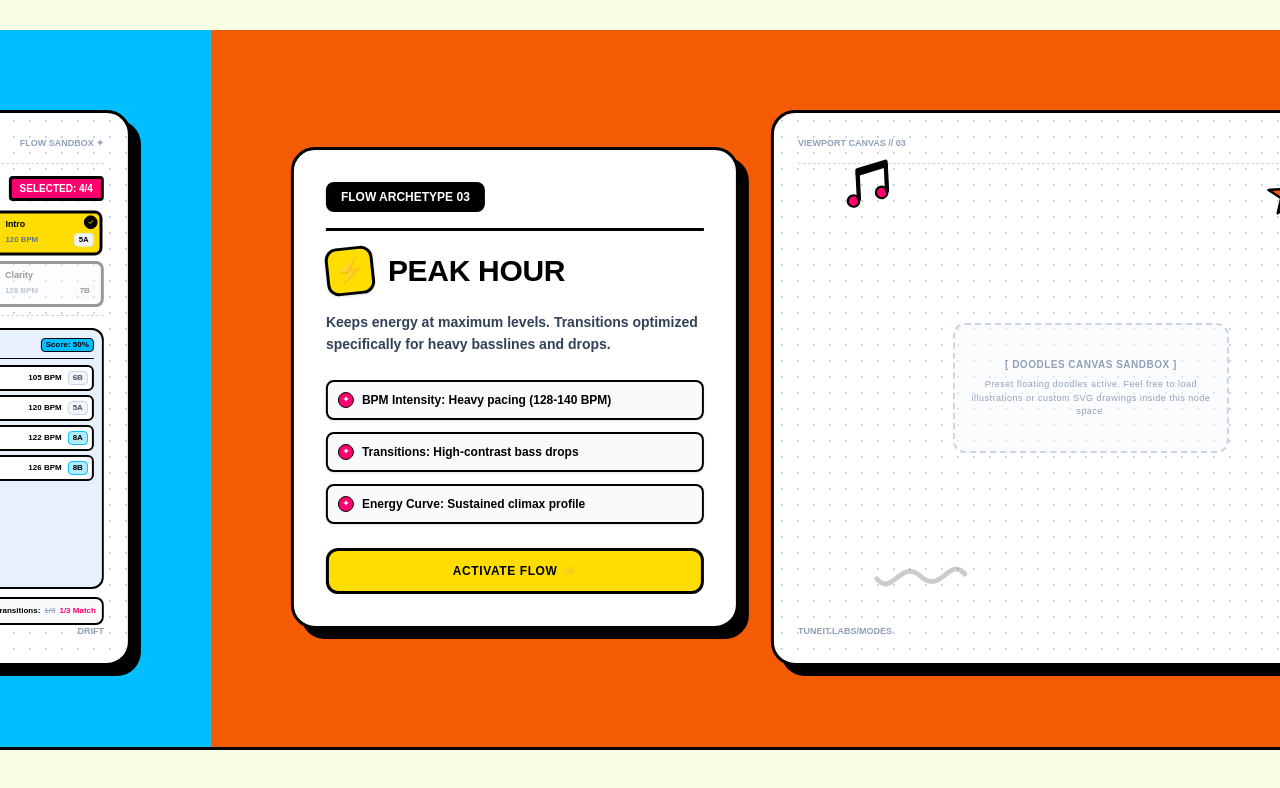
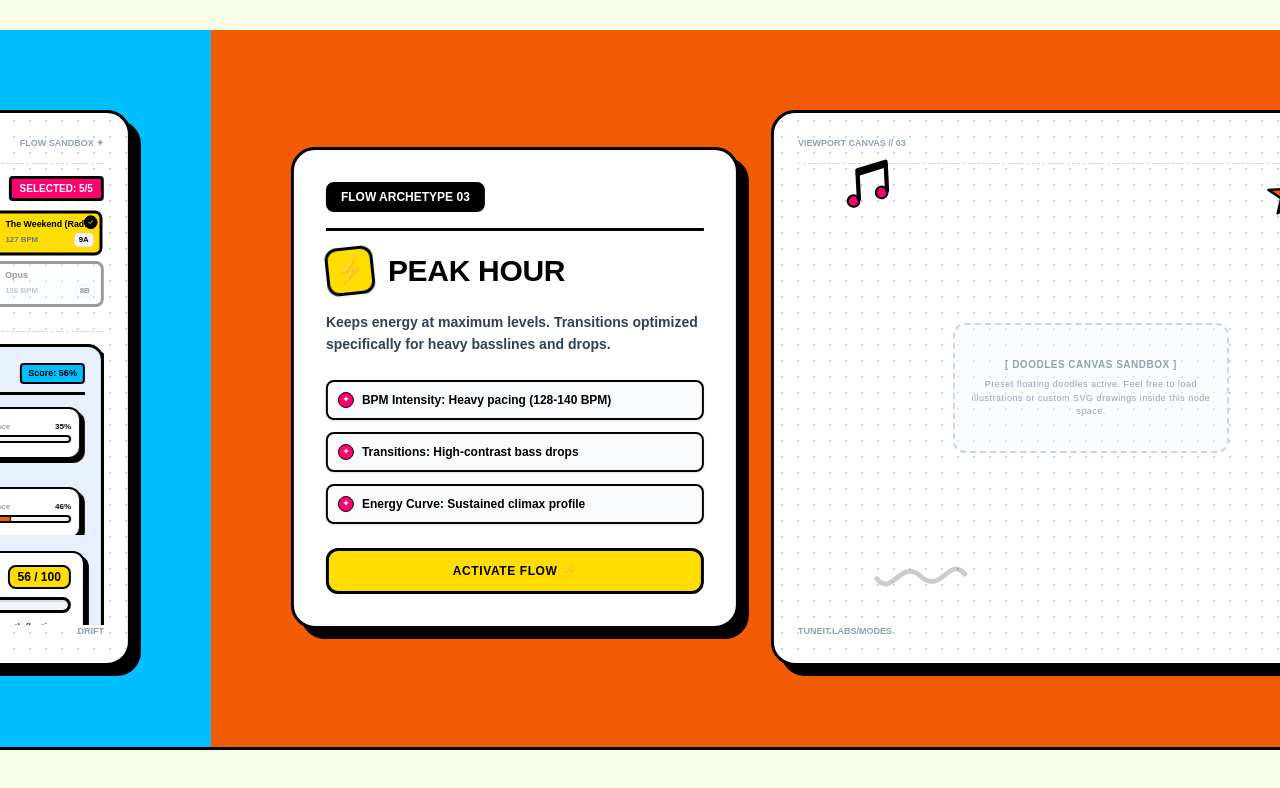
Before and after one commit to Basant-creator/TuneIt, a Next.js app: page / in a window 1280 px wide. Shown: the part 2060-2848 px from the top of the page. Built offline with nearby package versions, Linux system fonts and the light colour scheme; no server answers; a web font is replaced by a local one.

Commit message:
Some more tinkering

```diff
--- a/src/app/page.tsx
+++ b/src/app/page.tsx
@@ -155,7 +155,7 @@ const flowModes = [
 export default function Home() {
   const [activeTab, setActiveTab] = React.useState<'chaotic' | 'optimized'>('chaotic');
   const [selectedFlow, setSelectedFlow] = React.useState('bu');
-  const [selectedSandboxTrackIds, setSelectedSandboxTrackIds] = React.useState<string[]>(['s1', 's2', 's3', 's4']);
+  const [selectedSandboxTrackIds, setSelectedSandboxTrackIds] = React.useState<string[]>(['s1', 's2', 's3', 's4', 's5']);
 
   const containerRef = React.useRef<HTMLDivElement>(null);
   const { scrollYProgress } = useScroll({
--- a/src/components/FlowSandbox.tsx
+++ b/src/components/FlowSandbox.tsx
@@ -3,7 +3,7 @@
 import * as React from 'react';
 import { motion, AnimatePresence } from 'framer-motion';
 import { cn } from '@/utils/cn';
-import { Sparkles, ArrowRight, Check, Info } from 'lucide-react';
+import { Sparkles, Check, Info } from 'lucide-react';
 
 interface Track {
   id: string;
@@ -18,6 +18,51 @@ interface Track {
 const PRESET_TRACKS: Track[] = [
   {
     id: 's1',
+    name: 'Simpson Wave 1995',
+    artist: 'FrankJavCee',
+    bpm: 85,
+    key: '2A',
+    energy: 0.55,
+    coverUrl: 'https://images.unsplash.com/photo-1550745165-9bc0b252726f?w=80',
+  },
+  {
+    id: 's2',
+    name: 'Crystal Skies',
+    artist: 'VXLLAIN, iGRES, ENXK',
+    bpm: 103,
+    key: '3A',
+    energy: 0.65,
+    coverUrl: 'https://images.unsplash.com/photo-1518609878373-06d740f60d8b?w=80',
+  },
+  {
+    id: 's3',
+    name: 'Coffin Nail',
+    artist: 'MF DOOM',
+    bpm: 95,
+    key: '10B',
+    energy: 0.70,
+    coverUrl: 'https://images.unsplash.com/photo-1470229722913-7c0e2dbbafd3?w=80',
+  },
+  {
+    id: 's4',
+    name: 'The Weekend (Radio Edit)',
+    artist: 'Michael Gray',
+    bpm: 127,
+    key: '9A',
+    energy: 0.82,
+    coverUrl: 'https://images.unsplash.com/photo-1516450360452-9312f5e86fc7?w=80',
+  },
+  {
+    id: 's5',
+    name: 'Riptide',
+    artist: 'Vance Joy',
+    bpm: 102,
+    key: '12A',
+    energy: 0.60,
+    coverUrl: 'https://images.unsplash.com/photo-1506157786151-b8491531f063?w=80',
+  },
+  {
+    id: 's6',
     name: 'Midnight City',
     artist: 'M83',
     bpm: 105,
@@ -26,7 +71,7 @@ const PRESET_TRACKS: Track[] = [
     coverUrl: 'https://images.unsplash.com/photo-1514525253161-7a46d19cd819?w=80',
   },
   {
-    id: 's2',
+    id: 's7',
     name: 'Innerbloom',
     artist: 'RÜFÜS DU SOL',
     bpm: 122,
@@ -35,7 +80,7 @@ const PRESET_TRACKS: Track[] = [
     coverUrl: 'https://images.unsplash.com/photo-1508700115892-45ecd05ae2ad?w=80',
   },
   {
-    id: 's3',
+    id: 's8',
     name: 'Opus',
     artist: 'Eric Prydz',
     bpm: 126,
@@ -43,58 +88,9 @@ const PRESET_TRACKS: Track[] = [
     energy: 0.88,
     coverUrl: 'https://images.unsplash.com/photo-1511671782779-c97d3d27a1d4?w=80',
   },
-  {
-    id: 's4',
-    name: 'Intro',
-    artist: 'The xx',
-    bpm: 120,
-    key: '5A',
-    energy: 0.35,
-    coverUrl: 'https://images.unsplash.com/photo-1470225620780-dba8ba36b745?w=80',
-  },
-  {
-    id: 's5',
-    name: 'Language',
-    artist: 'Porter Robinson',
-    bpm: 128,
-    key: '8B',
-    energy: 0.89,
-    coverUrl: 'https://images.unsplash.com/photo-1516450360452-9312f5e86fc7?w=80',
-  },
-  {
-    id: 's6',
-    name: 'Strobe',
-    artist: 'deadmau5',
-    bpm: 128,
-    key: '10A',
-    energy: 0.72,
-    coverUrl: 'https://images.unsplash.com/photo-1498038432885-c6f3f1b912ee?w=80',
-  },
-  {
-    id: 's7',
-    name: 'Adagio for Strings',
-    artist: 'Tiësto',
-    bpm: 138,
-    key: '7A',
-    energy: 0.95,
-    coverUrl: 'https://images.unsplash.com/photo-1459749411175-04bf5292ceea?w=80',
-  },
-  {
-    id: 's8',
-    name: 'Clarity',
-    artist: 'Zedd',
-    bpm: 128,
-    key: '7B',
-    energy: 0.80,
-    coverUrl: 'https://images.unsplash.com/photo-1506157786151-b8491531f063?w=80',
-  },
 ];
 
 // Helper to check Camelot key compatibility
-// A key signature matches if:
-// 1. Identical key
-// 2. Same number, opposite letter (8A <-> 8B)
-// 3. Difference of exactly 1 in number, same letter (8A <-> 9A, 12A <-> 1A)
 function areKeysCompatible(k1: string, k2: string): boolean {
   if (k1 === k2) return true;
 
@@ -114,34 +110,29 @@ function areKeysCompatible(k1: string, k2: string): boolean {
   return false;
 }
 
-// Calculate the quality of transition between two tracks (specifically for Drift)
-// Returns a lower score for better/smoother transitions
+// Calculate transition penalty (for optimizer)
 function getTransitionPenalty(t1: Track, t2: Track): number {
   const bpmDiff = Math.abs(t1.bpm - t2.bpm);
   const keyComp = areKeysCompatible(t1.key, t2.key);
 
-  // High BPM shifts are heavily penalized for Drift
-  // Key mismatch adds a small penalty
-  let score = bpmDiff * 2;
+  let penalty = bpmDiff * 3;
   if (!keyComp) {
-    score += 15; // penalty for poor harmonic compatibility
+    penalty += 15; // penalty for poor harmonic compatibility
   }
 
-  return score;
+  return penalty;
 }
 
-// Permute array helper
-function permute<T>(arr: T[]): T[][] {
-  if (arr.length === 0) return [[]];
-  const result: T[][] = [];
-  for (let i = 0; i < arr.length; i++) {
-    const rest = [...arr.slice(0, i), ...arr.slice(i + 1)];
-    const permutations = permute(rest);
-    for (const p of permutations) {
-      result.push([arr[i], ...p]);
-    }
-  }
-  return result;
+// Calculate transition score between two tracks (0-100)
+function getTransitionScore(t1: Track, t2: Track): number {
+  const bpmDiff = Math.abs(t1.bpm - t2.bpm);
+  const keyComp = areKeysCompatible(t1.key, t2.key);
+
+  // 50 points for BPM difference, 50 points for Key compatibility
+  const bpmPoints = Math.max(0, 50 - bpmDiff * 3.5);
+  const keyPoints = keyComp ? 50 : 20;
+
+  return Math.max(30, Math.min(100, Math.round(bpmPoints + keyPoints)));
 }
 
 interface FlowSandboxProps {
@@ -157,7 +148,7 @@ export function FlowSandbox({ modeId, selectedTrackIds, onChangeSelected }: Flow
     if (selectedTrackIds.includes(id)) {
       onChangeSelected(selectedTrackIds.filter((tId) => tId !== id));
     } else {
-      if (selectedTrackIds.length < 4) {
+      if (selectedTrackIds.length < 5) {
         onChangeSelected([...selectedTrackIds, id]);
       }
     }
@@ -169,72 +160,98 @@ export function FlowSandbox({ modeId, selectedTrackIds, onChangeSelected }: Flow
       .filter((t): t is Track => !!t);
   }, [selectedTrackIds]);
 
+  // Auto-select the remaining 3 tracks to complete the 8-track pool
+  const randomTracks = React.useMemo(() => {
+    if (selectedTrackIds.length < 5) return [];
+    return PRESET_TRACKS.filter((t) => !selectedTrackIds.includes(t.id));
+  }, [selectedTrackIds]);
+
+  // Optimize sequence of the 8 tracks using DFS backtracking (super fast & no heap allocation)
   const optimizedTracks = React.useMemo(() => {
-    if (selectedTracksInOrder.length !== 4) return [];
+    if (selectedTracksInOrder.length !== 5) return [];
 
-    // We only implement Drift ('df') sorting for now
+    const allTracks = [...selectedTracksInOrder, ...randomTracks];
+    if (allTracks.length !== 8) return allTracks;
+
     if (isDrift) {
-      const allPermutations = permute(selectedTracksInOrder);
-      let bestPerm = allPermutations[0];
+      let bestPerm: Track[] = [...allTracks];
       let bestPenalty = Infinity;
 
-      for (const perm of allPermutations) {
-        let totalPenalty = 0;
-        for (let i = 0; i < perm.length - 1; i++) {
-          totalPenalty += getTransitionPenalty(perm[i], perm[i + 1]);
+      const currentPerm: Track[] = [];
+      const used = new Array(8).fill(false);
+
+      const backtrack = (idx: number, currentPenalty: number) => {
+        if (currentPenalty >= bestPenalty) return;
+
+        if (idx === 8) {
+          bestPenalty = currentPenalty;
+          bestPerm = [...currentPerm];
+          return;
         }
-        if (totalPenalty < bestPenalty) {
-          bestPenalty = totalPenalty;
-          bestPerm = perm;
+
+        for (let i = 0; i < 8; i++) {
+          if (used[i]) continue;
+
+          let nextPenalty = 0;
+          if (idx > 0) {
+            nextPenalty = getTransitionPenalty(currentPerm[idx - 1], allTracks[i]);
           }
+
+          used[i] = true;
+          currentPerm.push(allTracks[i]);
+
+          backtrack(idx + 1, currentPenalty + nextPenalty);
+
+          currentPerm.pop();
+          used[i] = false;
         }
+      };
+
+      backtrack(0, 0);
       return bestPerm;
     }
 
-    // Default fallback (keep original order)
-    return selectedTracksInOrder;
-  }, [selectedTracksInOrder, isDrift]);
+    // Default fallback
+    return allTracks;
+  }, [selectedTracksInOrder, randomTracks, isDrift]);
 
-  // Statistics
+  // Overall playlist stats and score
   const stats = React.useMemo(() => {
-    if (selectedTracksInOrder.length !== 4 || optimizedTracks.length !== 4) return null;
+    if (selectedTracksInOrder.length !== 5 || optimizedTracks.length !== 8) return null;
 
-    const getStatsForOrder = (tracks: Track[]) => {
-      let totalBpmDiff = 0;
-      let compatibleTransitions = 0;
-      for (let i = 0; i < tracks.length - 1; i++) {
-        totalBpmDiff += Math.abs(tracks[i].bpm - tracks[i + 1].bpm);
-        if (areKeysCompatible(tracks[i].key, tracks[i + 1].key)) {
-          compatibleTransitions++;
+    let totalScore = 0;
+    for (let i = 0; i < optimizedTracks.length - 1; i++) {
+      totalScore += getTransitionScore(optimizedTracks[i], optimizedTracks[i + 1]);
     }
+
+    const flowScore = Math.max(30, Math.min(100, Math.round(totalScore / 7)));
+
+    let feedbackMessage = "";
+    if (flowScore >= 90) {
+      feedbackMessage = "🌊 Perfect Drift Flow! Your playlist transitions are buttery smooth. The tempo drifts gently and keys lock in harmonically for an uninterrupted state of flow.";
+    } else if (flowScore >= 75) {
+      feedbackMessage = "⚡ Good Vibes Flow. Solid transitions with minor tempo changes. The groove is maintained nicely, creating a pleasant listening journey.";
+    } else if (flowScore >= 60) {
+      feedbackMessage = "⚠️ Transition Alerts. There are a few noticeable jumps in tempo or key changes. Some transitions might feel abrupt to listeners.";
+    } else {
+      feedbackMessage = "💥 Turbulent Energy. High BPM gaps or key clashes detected. Great for high-contrast sets, but lacks a smooth floating drift flow.";
     }
-      const maxBpmJump = Math.max(...tracks.slice(0, -1).map((t, idx) => Math.abs(t.bpm - tracks[idx + 1].bpm)));
-      return { totalBpmDiff, compatibleTransitions, maxBpmJump };
-    };
 
-    const before = getStatsForOrder(selectedTracksInOrder);
-    const after = getStatsForOrder(optimizedTracks);
-
-    // Calculate score (out of 100)
-    // Max BPM jump under 5 is ideal, every BPM jump above 5 penalizes. Key compatibility rewards.
-    const rawScore = 100 - after.maxBpmJump * 2 - (3 - after.compatibleTransitions) * 10;
-    const flowScore = Math.max(50, Math.min(99, Math.round(rawScore)));
-
-    return { before, after, flowScore };
+    return { flowScore, feedbackMessage };
   }, [selectedTracksInOrder, optimizedTracks]);
 
   return (
-    <div className="flex flex-col h-full justify-between">
+    <div className="flex flex-col h-full justify-between gap-4">
 
       {/* 1. Track Selector Header */}
       <div>
-        <div className="flex justify-between items-center mb-2">
-          <h4 className="text-xs font-black uppercase tracking-tight">1. Build Your Mix (Select 4)</h4>
+        <div className="flex justify-between items-center mb-2 select-none">
+          <h4 className="text-xs font-black uppercase tracking-tight">1. Build Your Mix (Select 5)</h4>
           <span className={cn(
             "neo-border px-2 py-0.5 rounded text-[10px] font-black uppercase font-mono select-none",
-            selectedTrackIds.length === 4 ? "bg-brand-pink text-white border-black" : "bg-brand-yellow text-black border-black animate-pulse"
+            selectedTrackIds.length === 5 ? "bg-brand-pink text-white border-black animate-none" : "bg-brand-yellow text-black border-black animate-pulse"
           )}>
-            Selected: {selectedTrackIds.length}/4
+            Selected: {selectedTrackIds.length}/5
           </span>
         </div>
 
@@ -242,7 +259,7 @@ export function FlowSandbox({ modeId, selectedTrackIds, onChangeSelected }: Flow
         <div className="grid grid-cols-2 sm:grid-cols-4 gap-1.5 mb-2">
           {PRESET_TRACKS.map((track) => {
             const isSelected = selectedTrackIds.includes(track.id);
-            const isDisabled = !isSelected && selectedTrackIds.length >= 4;
+            const isDisabled = !isSelected && selectedTrackIds.length >= 5;
 
             return (
               <button
@@ -281,20 +298,20 @@ export function FlowSandbox({ modeId, selectedTrackIds, onChangeSelected }: Flow
       </div>
 
       {/* 2. Visual Mixer / Output Display */}
-      <div className="flex-1 border-t border-dashed border-slate-300 pt-3 flex flex-col justify-center">
+      <div className="flex-1 border-t border-dashed border-slate-300 pt-3 flex flex-col justify-center min-h-[350px]">
         <AnimatePresence mode="wait">
-          {selectedTrackIds.length < 4 ? (
+          {selectedTrackIds.length < 5 ? (
             <motion.div
               key="prompt"
               initial={{ opacity: 0, y: 10 }}
               animate={{ opacity: 1, y: 0 }}
               exit={{ opacity: 0, y: -10 }}
-              className="text-center py-8 font-mono max-w-sm mx-auto"
+              className="text-center py-8 font-mono max-w-sm mx-auto select-none"
             >
               <Info className="w-8 h-8 text-brand-pink mx-auto mb-2" />
               <p className="text-xs font-black text-slate-600 uppercase">Awaiting Playlist Construction</p>
               <p className="text-[10px] text-slate-400 mt-1 leading-normal">
-                Click {4 - selectedTrackIds.length} more track{4 - selectedTrackIds.length > 1 ? 's' : ''} to preview the Drift engine alignment rules.
+                Click {5 - selectedTrackIds.length} more track{5 - selectedTrackIds.length > 1 ? 's' : ''} to preview the Drift engine alignment rules.
               </p>
             </motion.div>
           ) : (
@@ -303,96 +320,131 @@ export function FlowSandbox({ modeId, selectedTrackIds, onChangeSelected }: Flow
               initial={{ opacity: 0 }}
               animate={{ opacity: 1 }}
               exit={{ opacity: 0 }}
-              className="grid grid-cols-1 md:grid-cols-2 gap-3 h-full"
+              className="h-full flex flex-col"
             >
-              {/* Before Column */}
-              <div className="flex flex-col justify-between bg-slate-50 border-2 border-black rounded-xl p-2">
-                <div className="border-b border-black pb-1.5 mb-1.5 flex justify-between items-center">
-                  <span className="text-[9px] font-black uppercase text-brand-orange">1. Chaotic Selection Order</span>
-                </div>
-                <div className="space-y-1 flex-1">
-                  {selectedTracksInOrder.map((track, idx) => (
-                    <div
-                      key={`before-${track.id}`}
-                      className="bg-white border-2 border-black p-1 rounded-md flex items-center justify-between text-[9px]"
-                    >
-                      <div className="flex items-center gap-1.5 min-w-0">
-                        <span className="w-3.5 h-3.5 rounded bg-slate-200 border border-black flex items-center justify-center font-bold font-mono text-[8px]">{idx + 1}</span>
-                        <span className="font-extrabold truncate">{track.name}</span>
-                      </div>
-                      <div className="flex gap-2 font-mono text-[8px] text-right font-bold shrink-0">
-                        <span>{track.bpm} BPM</span>
-                        <span className="bg-slate-100 border border-slate-300 px-1 rounded text-[7px] font-black">{track.key}</span>
-                      </div>
-                    </div>
-                  ))}
-                </div>
-              </div>
-
-              {/* After Column (Optimized) */}
-              <div className="flex flex-col justify-between bg-[#E8F0FE] border-2 border-black rounded-xl p-2 relative overflow-hidden">
-                <div className="border-b border-black pb-1.5 mb-1.5 flex justify-between items-center">
-                  <span className="text-[9px] font-black uppercase text-brand-blue flex items-center gap-1">
-                    2. Drift Flow Sequence 🌊
+              <div className="flex flex-col justify-between bg-[#E8F0FE] border-3 border-black rounded-2xl p-4 relative overflow-hidden neo-shadow h-full">
+                {/* Header */}
+                <div className="border-b-3 border-black pb-2 mb-3 flex justify-between items-center select-none">
+                  <span className="text-xs font-black uppercase text-brand-blue flex items-center gap-1.5 font-mono">
+                    🌊 Optimized Drift Flow Sequence
                   </span>
                   {stats && (
-                    <span className="bg-brand-blue text-black border border-black rounded text-[8px] font-black px-1">
+                    <span className="bg-brand-blue text-black border-2 border-black rounded px-1.5 py-0.5 text-[9px] font-black font-mono">
                       Score: {stats.flowScore}%
                     </span>
                   )}
                 </div>
 
-                <div className="space-y-1 flex-1">
+                {/* Playlist Scroll Area */}
+                <div className="space-y-2 flex-1 overflow-y-auto max-h-[300px] pr-1 scrollbar-thin">
                   {optimizedTracks.map((track, idx) => {
                     const nextTrack = optimizedTracks[idx + 1];
-                    const isKeyCompatible = nextTrack ? areKeysCompatible(track.key, nextTrack.key) : true;
+                    const hasNext = !!nextTrack;
+                    const transScore = hasNext ? getTransitionScore(track, nextTrack) : 100;
+
+                    let scoreColor = "bg-green-500";
+                    let textStatus = "Perfect";
+                    if (transScore < 75) {
+                      scoreColor = "bg-brand-orange";
+                      textStatus = "Fair";
+                    } else if (transScore < 90) {
+                      scoreColor = "bg-brand-yellow";
+                      textStatus = "Good";
+                    }
+
                     return (
+                      <div key={`track-${track.id}`} className="flex flex-col">
+                        {/* Track Card */}
                         <motion.div
                           layout
-                        key={`after-${track.id}`}
                           transition={{ type: 'spring', stiffness: 350, damping: 25 }}
-                        className="bg-white border-2 border-black p-1 rounded-md flex items-center justify-between text-[9px]"
+                          className="bg-white border-2 border-black p-2 rounded-xl flex items-center justify-between text-xs neo-shadow-sm select-none"
                         >
-                        <div className="flex items-center gap-1.5 min-w-0">
-                          <span className="w-3.5 h-3.5 rounded bg-brand-blue text-black border border-black flex items-center justify-center font-black font-mono text-[8px]">{idx + 1}</span>
-                          <span className="font-extrabold truncate">{track.name}</span>
+                          <div className="flex items-center gap-2 min-w-0 flex-1">
+                            <span className="w-5 h-5 rounded bg-black text-white border border-black flex items-center justify-center font-black font-mono text-[9px] shrink-0">
+                              {idx + 1}
+                            </span>
+                            {/* eslint-disable-next-line @next/next/no-img-element */}
+                            <img src={track.coverUrl} alt={track.name} className="w-8 h-8 rounded border-2 border-black shrink-0 object-cover" />
+                            <div className="min-w-0 flex-1 pr-2">
+                              <p className="font-black truncate text-[11px] leading-tight text-black">{track.name}</p>
+                              <p className="font-bold text-[9px] text-slate-500 truncate leading-none mt-0.5">{track.artist}</p>
                             </div>
-                        <div className="flex gap-1.5 font-mono text-[8px] text-right font-bold shrink-0 items-center">
-                          <span>{track.bpm} BPM</span>
-                          <span className={cn(
-                            "border px-1 rounded text-[8px] font-black",
-                            isKeyCompatible ? "bg-brand-blue/30 border-brand-blue text-black" : "bg-slate-100 border-slate-300 text-slate-600"
-                          )}>
-                            {track.key}
+                          </div>
+
+                          <div className="flex items-center gap-3 shrink-0">
+                            <span className="font-mono font-black text-[9px] bg-slate-100 border-2 border-black px-1.5 py-0.5 rounded-md select-none shrink-0 text-slate-800">
+                              {track.bpm} BPM
+                            </span>
+
+                            <div className="flex flex-col items-end w-24 sm:w-28 shrink-0">
+                              <div className="flex justify-between w-full text-[8px] font-mono font-bold leading-none mb-1">
+                                <span className="text-slate-400">Flow Balance</span>
+                                <span className="font-black text-black">
+                                  {hasNext ? `${transScore}%` : "🏁 END"}
                                 </span>
                               </div>
+                              <div className="w-full h-2 border-2 border-black rounded bg-slate-100 overflow-hidden relative">
+                                <div
+                                  className={cn("h-full border-r border-black", scoreColor)}
+                                  style={{ width: `${hasNext ? transScore : 100}%` }}
+                                />
+                              </div>
+                            </div>
+                          </div>
                         </motion.div>
+
+                        {/* Transition details */}
+                        {hasNext && (
+                          <div className="flex items-center pl-10 my-1 select-none">
+                            <div className="w-0.5 h-3 bg-black border-dashed border-l border-black" />
+                            <span className="text-[8px] font-mono font-black uppercase text-slate-400 ml-2">
+                              Transition Quality: <span className="text-black font-extrabold">{textStatus}</span>
+                            </span>
+                          </div>
+                        )}
+                      </div>
                     );
                   })}
                 </div>
+
+                {/* Score Summary & Feedback */}
+                {stats && (
+                  <div className="mt-4 border-2 border-black bg-white rounded-xl p-3 neo-shadow-sm select-none">
+                    <div className="flex flex-col sm:flex-row justify-between items-start sm:items-center gap-2 mb-2">
+                      <span className="text-[10px] font-black uppercase tracking-tight text-black flex items-center gap-1">
+                        <Sparkles className="w-3.5 h-3.5 text-brand-orange fill-current" /> Overall Balance Score:
+                      </span>
+                      <span className="text-xs font-black font-mono bg-brand-yellow px-2 py-0.5 border-2 border-black rounded-lg">
+                        {stats.flowScore} / 100
+                      </span>
+                    </div>
+
+                    <div className="w-full h-4 border-3 border-black rounded-lg bg-slate-100 overflow-hidden mb-2 relative shadow-[inset_2px_2px_0px_0px_rgba(0,0,0,0.1)]">
+                      <div
+                        className={cn(
+                          "h-full border-r-3 border-black transition-all duration-500",
+                          stats.flowScore >= 90
+                            ? "bg-brand-blue"
+                            : stats.flowScore >= 75
+                              ? "bg-brand-yellow"
+                              : "bg-brand-orange"
+                        )}
+                        style={{ width: `${stats.flowScore}%` }}
+                      />
+                    </div>
+
+                    <p className="text-[9px] font-mono font-bold leading-normal text-slate-700">
+                      {stats.feedbackMessage}
+                    </p>
+                  </div>
+                )}
               </div>
             </motion.div>
           )}
         </AnimatePresence>
       </div>
 
-      {/* 3. Footer Stats Summary (Show only when 4 are selected) */}
-      {stats && (
-        <div className="mt-2 p-1.5 bg-slate-50 border-2 border-black rounded-lg text-[8px] font-mono font-bold flex justify-between items-center select-none">
-          <div className="flex items-center gap-1">
-            <Sparkles className="w-3 h-3 text-brand-orange fill-current" />
-            <span>Max BPM Jump:</span>
-            <span className="line-through text-slate-400 font-normal">{stats.before.maxBpmJump} BPM</span>
-            <span className="text-brand-blue font-black">{stats.after.maxBpmJump} BPM</span>
-          </div>
-          <div className="flex items-center gap-1">
-            <span>Harmonic Transitions:</span>
-            <span className="line-through text-slate-400 font-normal">{stats.before.compatibleTransitions}/3</span>
-            <span className="text-brand-pink font-black">{stats.after.compatibleTransitions}/3 Match</span>
-          </div>
-        </div>
-      )}
-
     </div>
   );
 }
```
Lines whose indentation alone changed are shown as unchanged.
